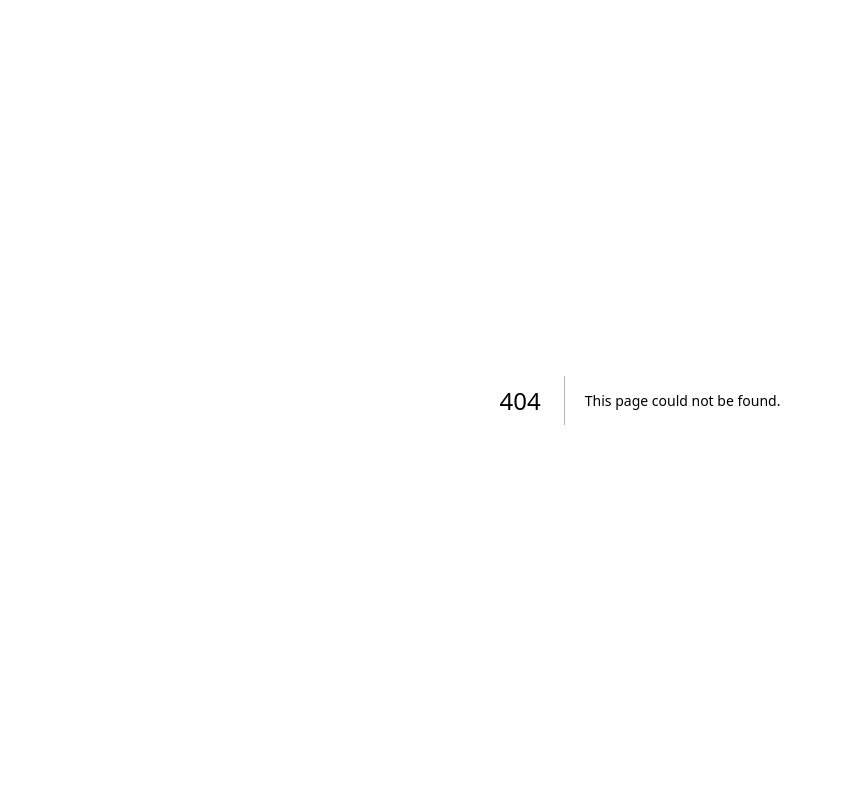
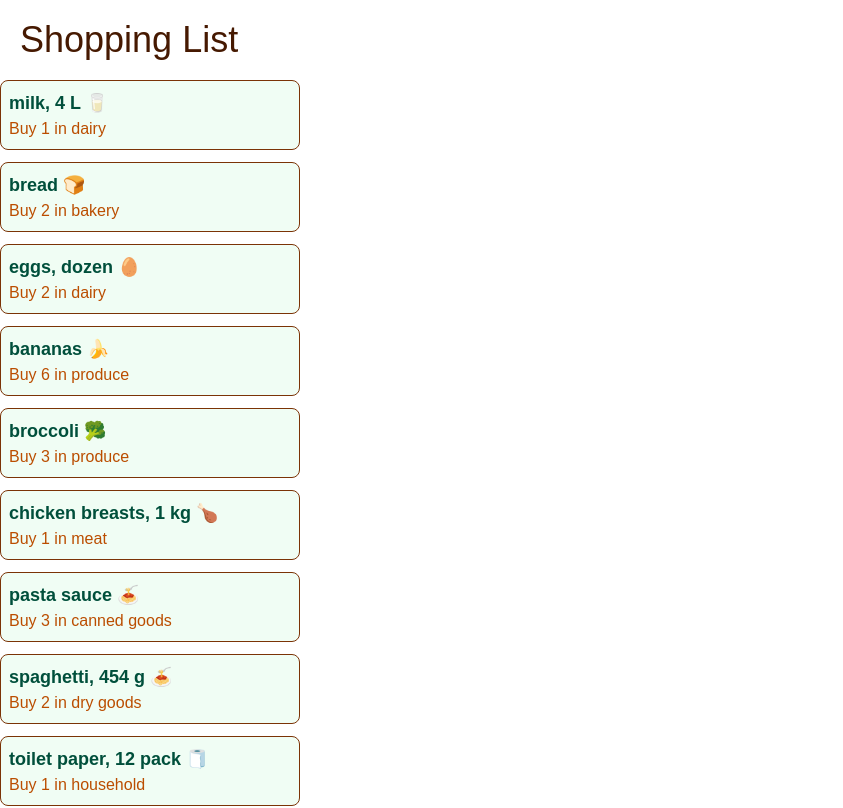
Before and after one commit to komalpreetkaur05/cprg306-assignments, a Next.js app: page /week-3 in a window 1280 px wide. Before the commit this address had no page. Shown: the top 808 px of the page, without its empty margins (0-843 px from the left). Built offline with nearby package versions, Linux system fonts and the light colour scheme.

Commit message:
week3 assignment - finished
I have completed all parts of week 3 assignment

```diff
--- a/app/layout.js
+++ b/app/layout.js
@@ -12,7 +12,7 @@ const geistMono = Geist_Mono({
 });
 
 export const metadata = {
-  title: "Create Next App",
+  title: "Shopping List",
   description: "Generated by create next app",
 };
 
--- a/app/page.js
+++ b/app/page.js
@@ -1,11 +1,13 @@
 import Link from "next/link";
-
 
 export default function Home() {
   return (
     <main>
-      <h1>CPRG 306: Web Development 2 - Assignments</h1>
-      <Link href="./week-2/">Week-2</Link>
+      <h1 className="text-2xl font-bold mb-4">CPRG 306: Web Development 2 - Assignments</h1>
+      <ul className="list-disc list-inside">
+        <li><Link href="./week-2/">Week-2</Link></li>
+         <li><Link href="./week-3">Week-3</Link></li>
+      </ul>
     </main>
   );
 }
--- a/app/week-2/page.js
+++ b/app/week-2/page.js
@@ -4,7 +4,7 @@ import StudentInfo from "./student-info";
 export default function Page() {
   return (
     <main>
-      <h1>Shopping List</h1>
+      <h1 className="text-3xl text-center">Shopping List</h1>
       <StudentInfo />
     </main>
 
--- a/app/week-2/student-info.js
+++ b/app/week-2/student-info.js
@@ -3,9 +3,9 @@ import Link from "next/link";
 export default function StudentInfo(){
     return(
         <main>
-            <h1>Student Info</h1>
+            <h1 className="text-blue-900 text-2xl text-shadow-pink-200">Student Info</h1>
             <p>Student Name: komalpreet Kaur</p>
-            <Link href="https://github.com/komalpreetkaur05/cprg306-assignments.git">Github Repository Link</Link>
+            <Link href="https://github.com/komalpreetkaur05/cprg306-assignments.git " className="hover: underline">Github Repository Link</Link>
         </main>
     );
 }
--- /dev/null
+++ b/app/week-3/item-list.js
@@ -0,0 +1,82 @@
+import Item from "./item";
+
+export default function ItemList(){
+  const item1 = {
+  name: "milk, 4 L 🥛",
+  quantity: 1,
+  category: "dairy",
+};
+
+const item2 = {
+  name: "bread 🍞",
+  quantity: 2,
+  category: "bakery",
+};
+
+const item3 = {
+  name: "eggs, dozen 🥚",
+  quantity: 2,
+  category: "dairy",
+};
+
+const item4 = {
+  name: "bananas 🍌",
+  quantity: 6,
+  category: "produce",
+};
+
+const item5 = {
+  name: "broccoli 🥦",
+  quantity: 3,
+  category: "produce",
+};
+
+const item6 = {
+  name: "chicken breasts, 1 kg 🍗",
+  quantity: 1,
+  category: "meat",
+};
+
+const item7 = {
+  name: "pasta sauce 🍝",
+  quantity: 3,
+  category: "canned goods",
+};
+
+const item8 = {
+  name: "spaghetti, 454 g 🍝",
+  quantity: 2,
+  category: "dry goods",
+};
+
+const item9 = {
+  name: "toilet paper, 12 pack 🧻",
+  quantity: 1,
+  category: "household",
+};
+
+const item10 = {
+  name: "paper towels, 6 pack",
+  quantity: 1,
+  category: "household",
+};
+
+const item11 = {
+  name: "dish soap 🍽️",
+  quantity: 1,
+  category: "household",
+};
+
+const item12 = {
+  name: "hand soap 🧼",
+  quantity: 4,
+  category: "household",
+};
+
+const items = [item1, item2, item3, item4, item5, item6, item7, item8, item9, item10, item11, item12];
+  return(
+    <ul className="grid gap-3 w-75"> {items.map((item, index) => (<Item key={index} name={item.name} quantity={item.quantity} category={item.category} />
+    ))}</ul>
+
+    );
+}
--- /dev/null
+++ b/app/week-3/item.js
@@ -0,0 +1,10 @@
+
+export default function Item({name, quantity, category}){
+    return(
+        <li className="p-2 bg-green-50 rounded-lg border border-amber-900 hover:shadow-md transition duration-200">
+            <div className="text-emerald-900 font-semibold text-lg">{name}</div>
+            <div className="text-amber-700"> Buy {quantity} in {category}</div>
+        </li>
+
+    );
+}
--- /dev/null
+++ b/app/week-3/page.js
@@ -0,0 +1,10 @@
+import ItemList from "./item-list";
+
+export default function Page(){
+    return(
+        <main>
+            <h1 className="text-4xl text-left m-5 text-amber-950">Shopping List</h1>
+            <ItemList />
+        </main>
+    )
+}
```
